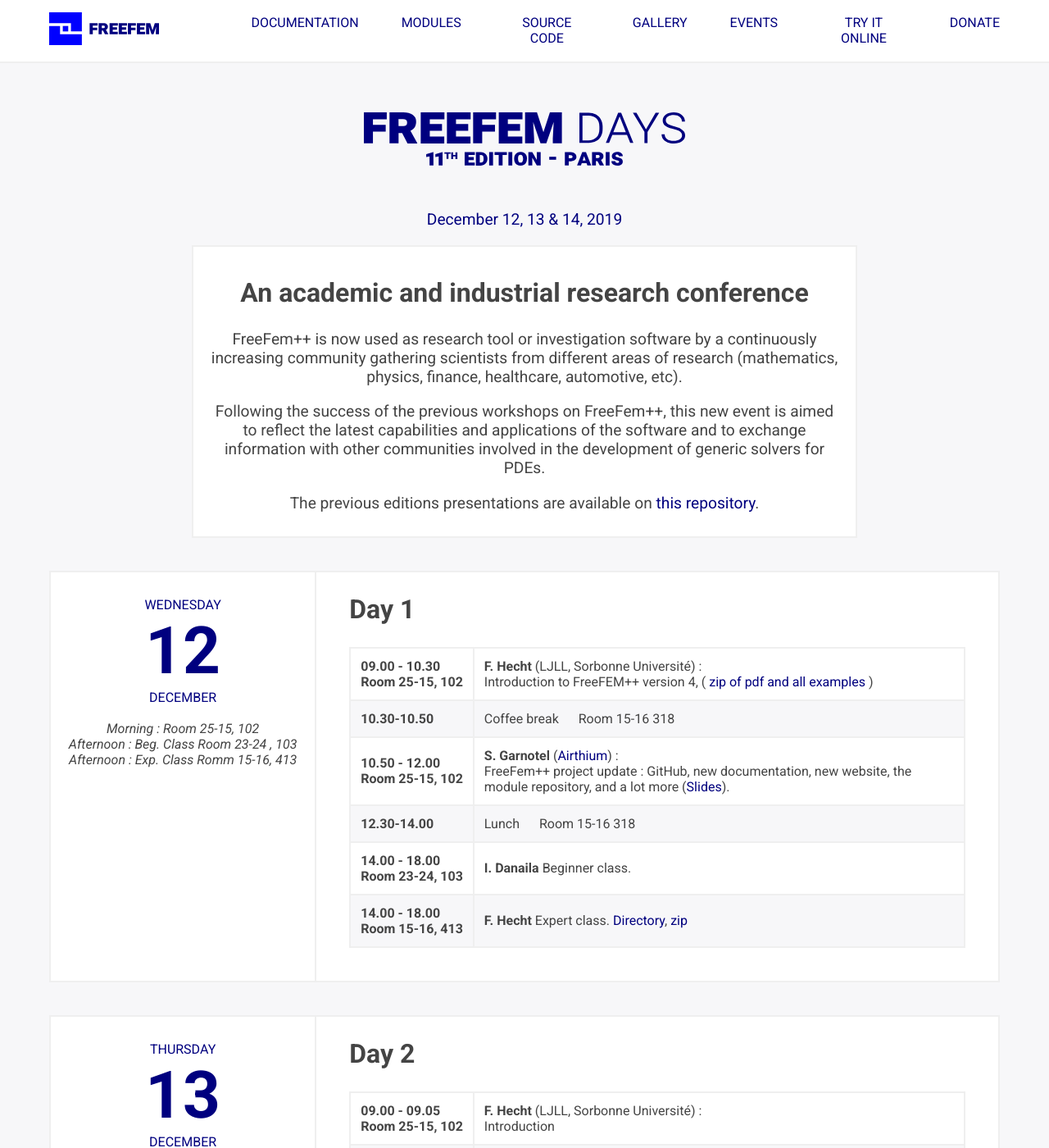
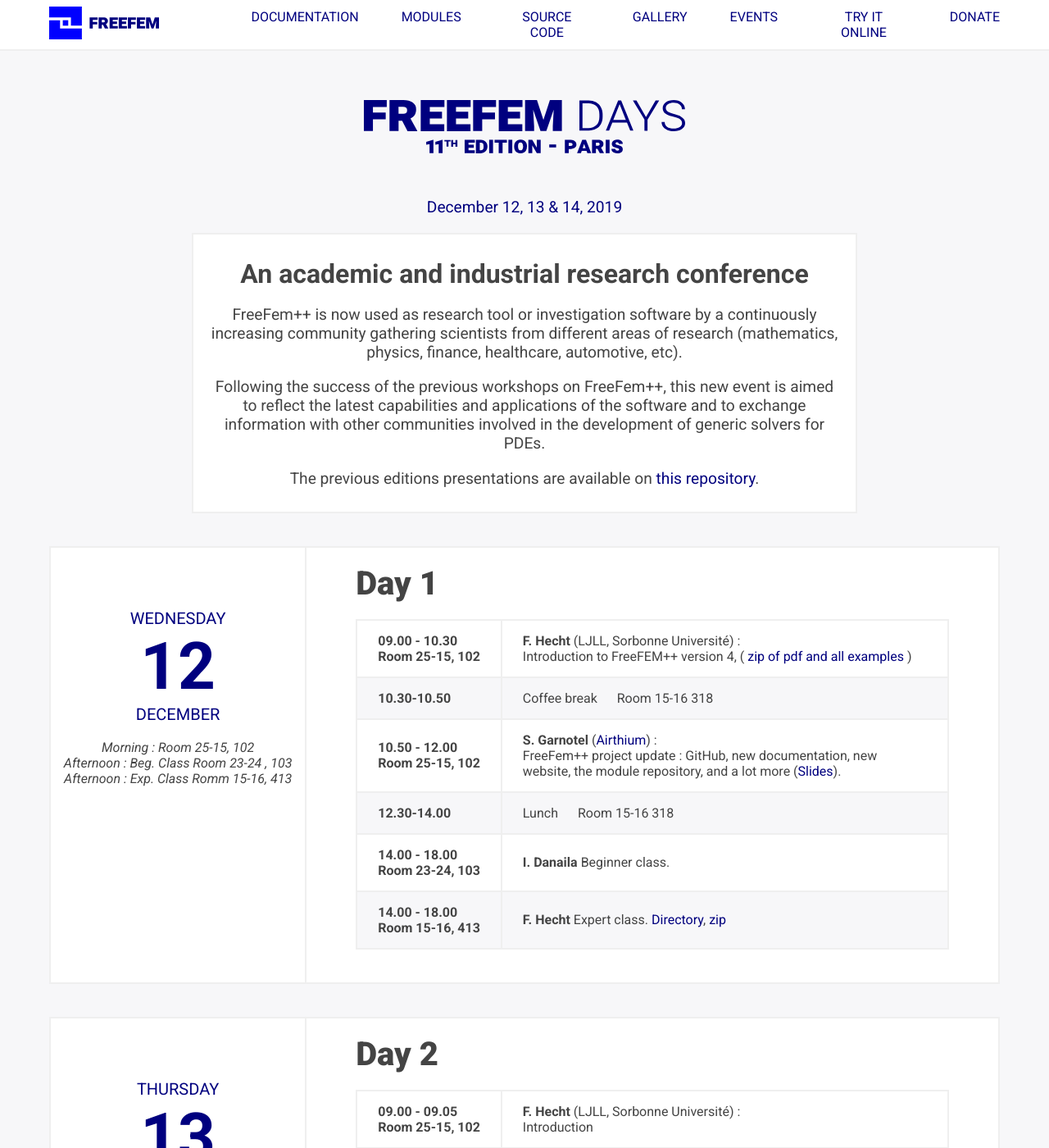
Before and after one commit to FreeFem/FreeFem-website2, a Jekyll site: the page built from ffdays.md, in a window 1280 px wide and 1400 px high. Shown: the whole window at 82% size. Built offline with Jekyll 4.4.1, drawn with Linux system fonts in a browser that asks for light colours.

Commit message:
imporve design

```diff
--- a/css/style.css
+++ b/css/style.css
@@ -33,9 +33,13 @@
     color: #00007F;
 }
 
+a:hover {
+  color: #0000FF;
+}
+
 /** HEADER **/
 header {
-    min-height: 4.68rem;
+    min-height: 60px;
     display: flex;
     flex-direction: row;
     background-color: #FFF;
@@ -357,7 +361,7 @@
 /** FOOTER **/
 footer {
     display: flex;
-    min-height: 4.5rem;
+    min-height: 60px;
     font-size: 1.25rem;
 }
 
@@ -456,6 +460,7 @@
 /** FREEFEM DAYS **/
 #ffdaysMain {
   background-color: #F7F7F9;
+  border-bottom: 2px solid #EFEFEF;
 }
 
 #ffdaysTitle {
@@ -476,6 +481,7 @@
   margin: 20px auto;
   padding: 10px 20px;
   text-align: center;
+  line-height: 23px;
 }
 
 #ffdaysDesc h2 {
@@ -501,18 +507,23 @@
 #ffdaysCal .days .day {
   width: 30%;
   border-right: 2px solid #EFEFEF;
-  padding: 30px 0;
+  padding: 75px 0;
 }
 
 #ffdaysCal .days .day p, #ffdaysCal .days .day h2 {
   text-align: center;
   margin: 0;
   color: #00007F;
-  /* font-weight: 700; */
+}
+
+#ffdaysCal .days .day p:not(:last-child) {
+  font-size: 20px;
+  line-height: 23px;
 }
 
 #ffdaysCal .days .day p:last-child {
   font-style: italic;
+  line-height: 19px;
   color: #444 !important;
 }
 
@@ -522,11 +533,13 @@
 
 #ffdaysCal .days .program {
   width: 70%;
-  padding: 0 40px;
+  padding: 0 60px;
 }
 
 #ffdaysCal .days .program h2 {
-  font-size: 2rem;
+  font-size: 40px;
+  margin: 20px 0;
+  font-weight: 900;
 }
 
 #ffdaysCal table {
@@ -544,7 +557,7 @@
 }
 
 #ffdaysCal th, #ffdaysCal td {
-  padding: 12px;
+  padding: 15px 25px;
 }
 
 #ffdaysCal tr:nth-child(even) {
@@ -553,6 +566,7 @@
 
 #ffdaysMap {
   margin: 20px 60px;
+  line-height: 23px;
 }
 
 #ffdaysMap iframe {
```
